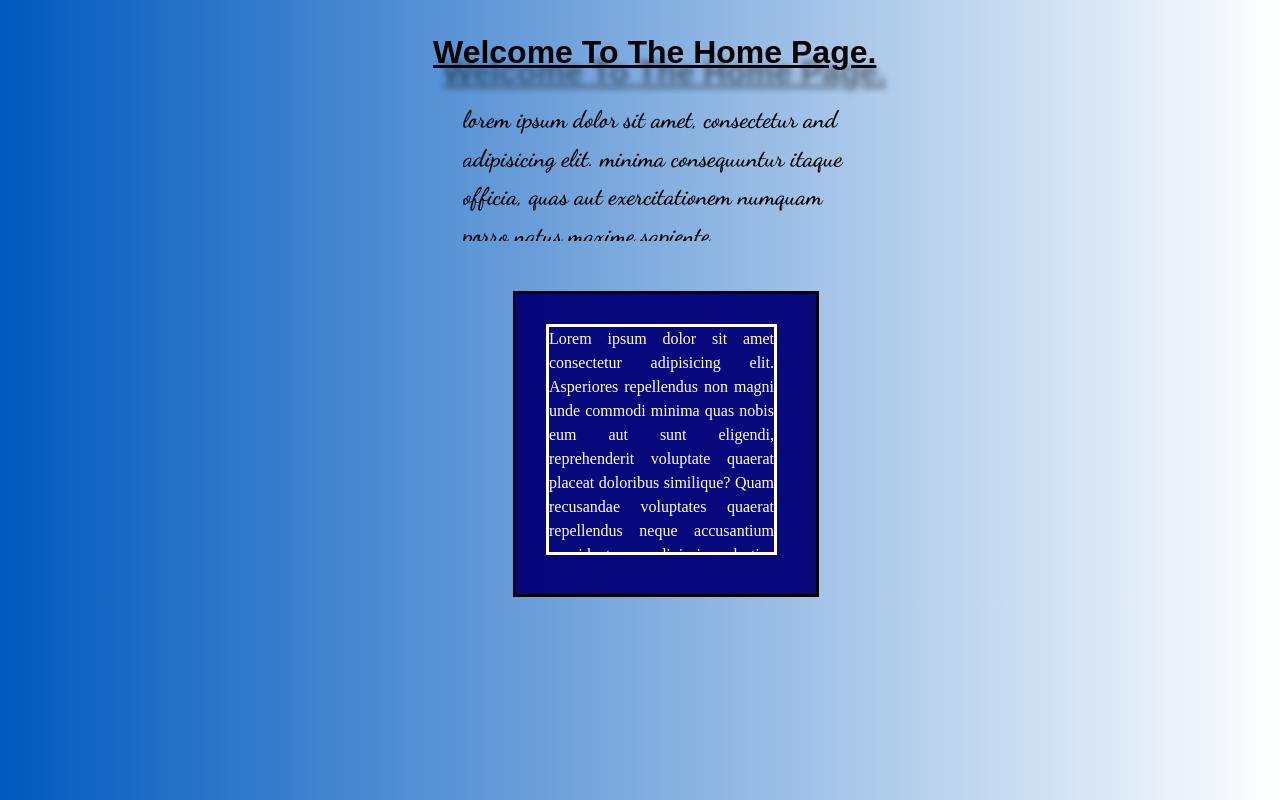
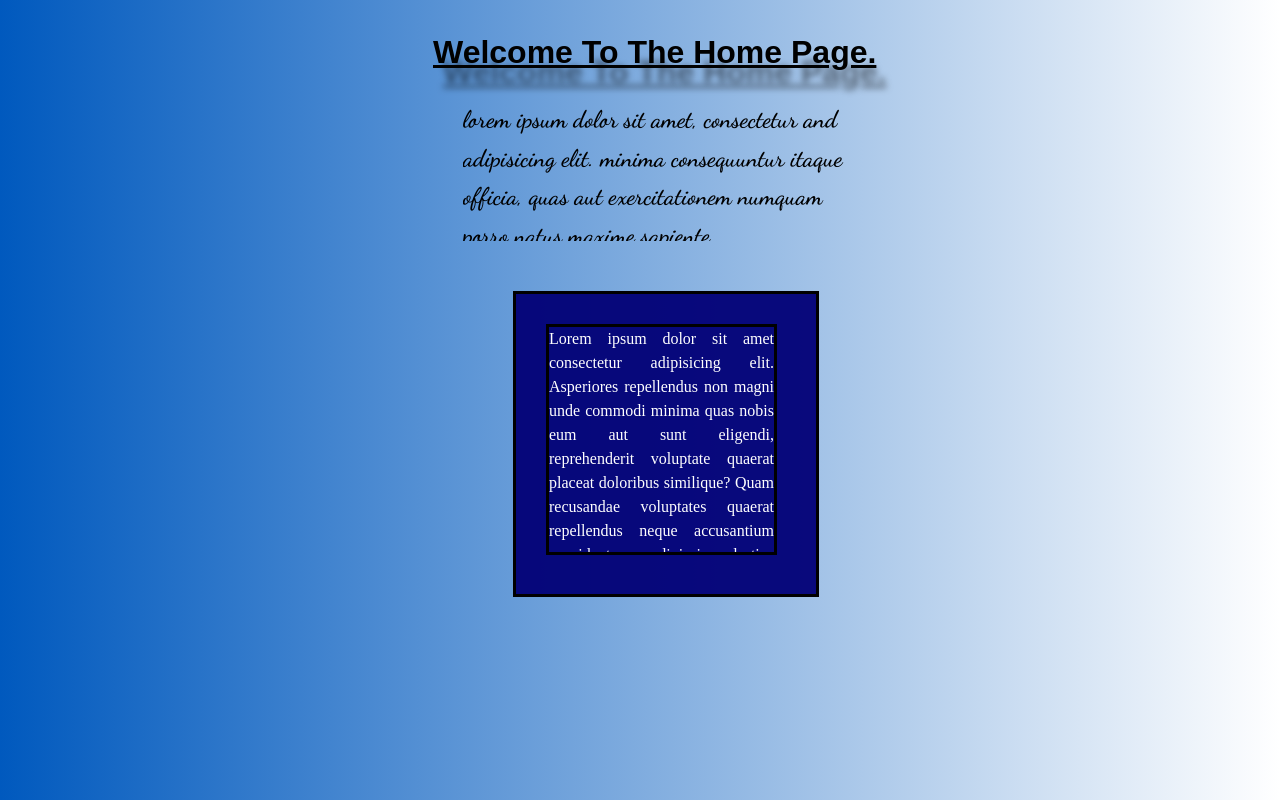
Before and after one commit to AhmedCodes247/Box.Assignment-work.0, a plain HTML site: page index.html in a window 1280 px wide. Drawn offline with Linux system fonts and the light colour scheme; a web font is replaced by a local one.

Commit message:
Update style.css

```diff
--- a/style.css
+++ b/style.css
@@ -52,11 +52,11 @@ p{
     margin-top: 30px;
     margin-left: 30px;
     background-color rgb(0, 143, 148);
-    border-top: 3px solid rgb(255, 255, 255);
+    border-top: 3px solid rgb(0, 0, 0);
     /* border-width: 4px ; */
-    border-left: 3px solid white;
-    border-right: 3px solid white;
-    border-bottom: 3px solid white;
+    border-left: 3px solid rgb(0, 0, 0);
+    border-right: 3px solid rgb(0, 0, 0);
+    border-bottom: 3px solid rgb(0, 0, 0);
     width: 75%;
     height: 75%;
     overflow: auto;
```
